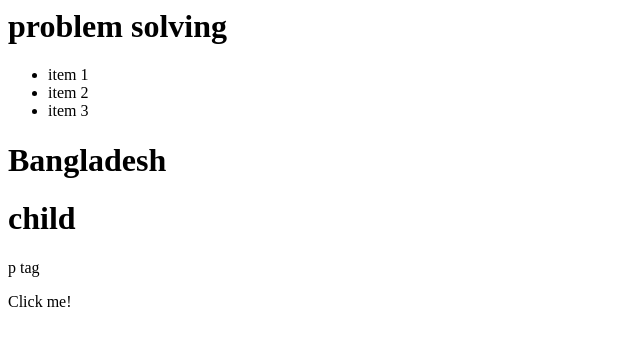
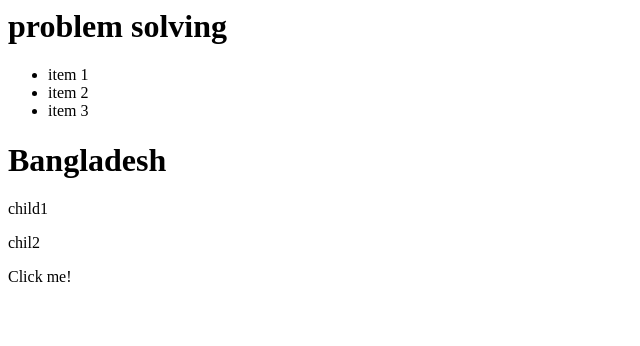
Before and after one commit to milonahmedshuvo/problem-solving, a plain HTML site: page index.html in a window 1280 px wide. Shown: the whole page, without its empty margins (0-640 px from the left). Drawn offline with Linux system fonts and the light colour scheme.

Commit message:
problem defination

```diff
--- a/index.html
+++ b/index.html
@@ -45,8 +45,8 @@
 
 
         <div id="divId">
-          <h1>child</h1>
-          <p id="dom">p tag</p>
+          <p id="child1" >child1</p>
+          <p id="child2">chil2</p>
         </div>
 
 
```
Also changed, not shown: index.js (+2 -8 lines), solving.js (+16 -0 lines).
